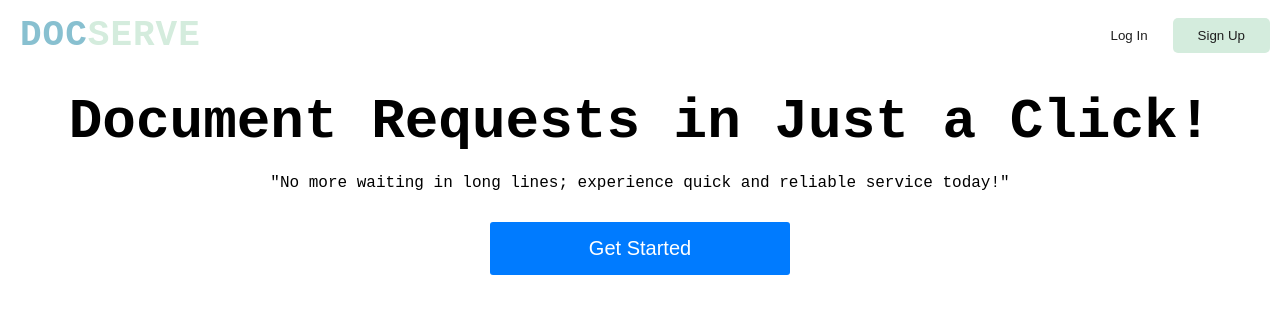
After one commit to badong0/Software_Engineering_2, a PHP site: page /code/GetStarted.html in a window 1280 px wide. The commit adds this page. Shown: the top 314 px of the page. Run offline with PHP 8.4, Linux system fonts and the light colour scheme.

Commit message:
CREATED THE GET STARTED AS THE DESIGN SA FIGMA

```diff
--- /dev/null
+++ b/code/GetStarted.html
@@ -0,0 +1,32 @@
+<!DOCTYPE html>
+<html lang="en">
+<head>
+    <meta charset="UTF-8">
+    <meta name="viewport" content="width=device-width, initial-scale=1.0">
+    <title>Document</title>
+    <link rel="stylesheet" href="/Software_Engineering_2/styles/style.css">
+</head>
+<body>
+
+    <div class="container">
+        <div class="wrapper">
+            <header>
+                <div class="logo">
+                    <div>DOC<span>SERVE</span></div>
+                </div>
+                <div class="getstarted-buttons">
+                    <a href="/Software_Engineering_2/code/login-signup.html"><button style="background-color: transparent;">Log In</button></a>
+                    <a href="/Software_Engineering_2/code/login-signup.html"><button>Sign Up</button></a>
+                </div>
+            </header>
+            <div class="getstarted-container">
+                <div class="getstarted-content">
+                    <h1>Document Requests in Just a Click!</h1>
+                    <p>"No more waiting in long lines; experience quick and reliable service today!"</p>
+                    <button>Get Started</button>
+                </div>
+            </div>
+        </div>
+    </div>
+</body>
+</html>
--- a/code/home.html
+++ b/code/home.html
@@ -6,9 +6,6 @@
 
 </head>
 <body>
-    <nav>
-
-    </nav>
     <div class="container">
         <div class="wrapper">
             <header>
--- a/styles/style.css
+++ b/styles/style.css
@@ -8,7 +8,7 @@ body{
 }
 .container {
   max-width: 100%; /* Adjust as needed */
-  max-height: 100%;
+  max-height: auto;
   margin: 0 auto;
 }
 .wrapper {
@@ -144,3 +144,48 @@ button {
   cursor: pointer;
   width: 100%;
 }
+
+
+/*getstarted.html*/
+/*Top part yung dalawang button*/
+.getstarted-buttons {
+  display: flex;
+  margin-right: 20px;
+}
+
+.getstarted-buttons button {
+  background-color: #D4ECDD; /* Light Green background */
+  color: #1E1E1E; /* Dark Text */
+  border: none;
+  padding: 10px 20px;
+  border-radius: 5px;
+  margin-left: 10px;
+  cursor: pointer;
+
+}
+
+.getstarted-container {
+  display: flex;
+  flex-direction: column;
+  justify-content: center;
+  align-items: center;
+  background-color: #FFFFFF;
+  padding: 20px;
+}
+.getstarted-content{
+  text-align: center;
+}
+.getstarted-content h1{
+  font-size: 56px;
+  margin-bottom: 20px;
+}
+.getstarted-content p{
+  font-size: 30;
+  margin: 0 auto 30px;
+}
+.getstarted-content button{
+  background-color: 1E1E1E;
+  padding: 15px 30px;
+  font-size: 20px;
+  max-width: 300px;
+}
```
